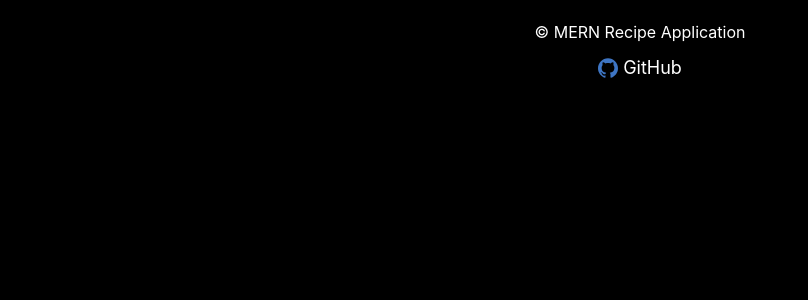
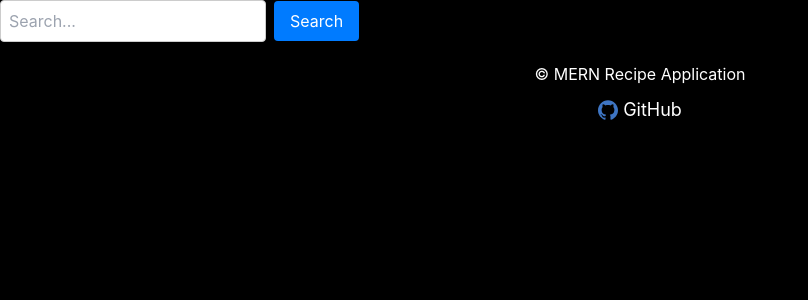
Before and after one commit to tjsiv/P2MSA-RecipEZ, a React (Create React App) app in the folder client/: page / in a window 1280 px wide. Shown: the top 300 px of the page, without its empty margins (0-808 px from the left). Built offline with nearby package versions, Linux system fonts and the light colour scheme.

Commit message:
added search bar to client side

```diff
--- a/client/src/App.js
+++ b/client/src/App.js
@@ -1,8 +1,12 @@
 import React, { Component } from 'react';
 import Footer from './components/Footer';
+import SearchBar from "./components/SearchBar"
 
-class App extends Component {
-
+const App = () => {
+  const handleSearch = (query) => {
+    console.log('Searching for:', query);
+    // can API call here
+  };
 
   // constructor(props) {
   //   super(props);
@@ -19,18 +23,19 @@ class App extends Component {
   //   this.callAPI();
   // }
 
-  render() {
+  // render() {
     return (
       <div>
         <header>
           <p>
             {/* {this.state.apiResponse} */}
           </p>
+          <SearchBar onSearch={handleSearch}/>
           <Footer />
         </header>
       </div>
     );
   }
-}
+// }
 
 export default App;
--- /dev/null
+++ b/client/src/components/SearchBar.jsx
@@ -0,0 +1,57 @@
+import React, { useState } from "react";
+
+// SearchBar set to empty
+const SearchBar = ({ onSearch }) => {
+  const [query, setQuery] = useState("");
+
+//   Input change to the select target value
+  const handleInputChange = (event) => {
+    setQuery(event.target.value);
+  };
+
+//   Query fires on search
+  const handleSearch = () => {
+    onSearch(query);
+  };
+
+  return (
+    <div style={styles.container}>
+      <input
+        type="text"
+        value={query}
+        onChange={handleInputChange}
+        placeholder="Search..."
+        style={styles.input}
+      />
+      <button onClick={handleSearch} style={styles.button}>
+        Search
+      </button>
+    </div>
+  );
+};
+
+// Styling
+const styles = {
+  container: {
+    display: "flex",
+    alignItems: "center",
+  },
+  input: {
+    padding: "8px",
+    fontSize: "16px",
+    border: "1px solid #ccc",
+    borderRadius: "4px",
+    marginRight: "8px",
+  },
+  button: {
+    padding: "8px 16px",
+    fontSize: "16px",
+    border: "none",
+    borderRadius: "4px",
+    backgroundColor: "#007bff",
+    color: "white",
+    cursor: "pointer",
+  },
+};
+
+export default SearchBar;
```
